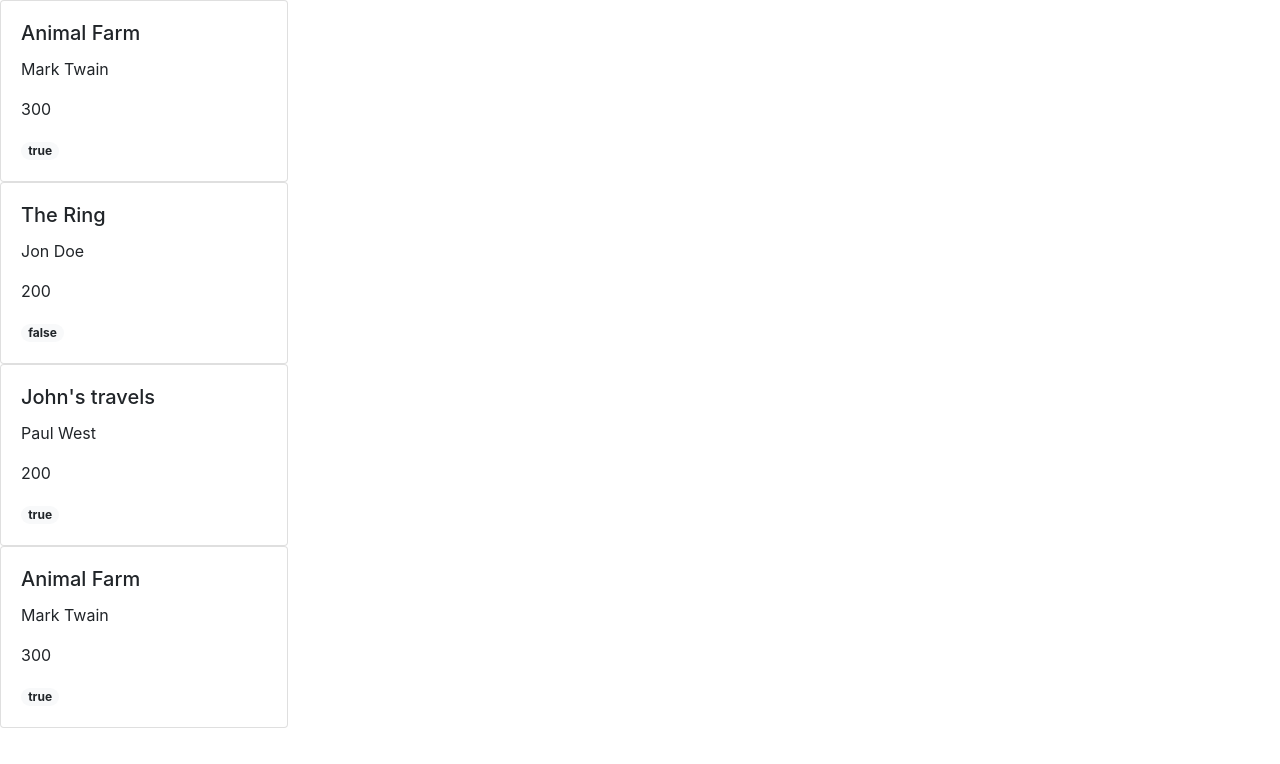
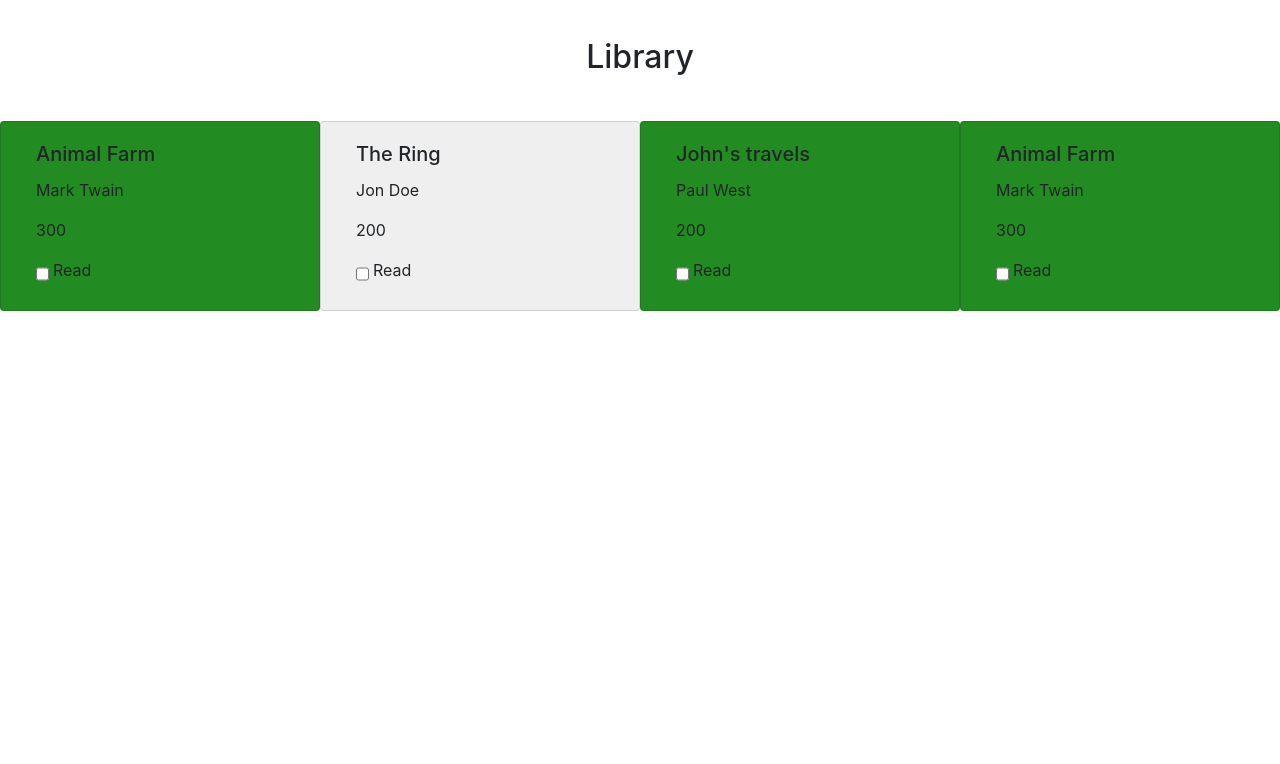
Before and after one commit to SmithVyne/JS-Library-Project, a plain HTML site: page index.html in a window 1280 px wide. Drawn offline with nearby package versions, Linux system fonts and the light colour scheme.

Commit message:
Style rendered books based on read status

```diff
--- a/index.html
+++ b/index.html
@@ -4,9 +4,18 @@
   <meta charset="UTF-8">
   <meta name="viewport" content="width=device-width, initial-scale=1.0">
   <link rel="stylesheet" href="https://stackpath.bootstrapcdn.com/bootstrap/4.5.2/css/bootstrap.min.css" integrity="sha384-JcKb8q3iqJ61gNV9KGb8thSsNjpSL0n8PARn9HuZOnIxN0hoP+VmmDGMN5t9UJ0Z" crossorigin="anonymous">
+  <link rel="stylesheet" href="./style.css" />
   <title>JS-Library-Project</title>
 </head>
 <body>
-  <script src="script.js"></script>
+  <section class="container-fluid">
+    <header>
+      <h2>Library</h2>
+    </header>
+    <div class="book-container row"></div>
+  </section>
+
+  <div></div>
+  <script src="./script.js"></script>
 </body>
 </html>
--- a/script.js
+++ b/script.js
@@ -41,24 +41,33 @@ function addBook(title, author, pages, read) {
 
 addBook('Animal Farm', 'Mark Twain', 300, true)
 
-let displayBooks = function(library) {
-  let bookCard = document.createElement("div");
-  let container = document.createElement("div");
-  document.querySelector('body').appendChild(bookCard);
+const displayBooks = function(library) {
+  let bookContainer = document.querySelector(".book-container");
+    let card = document.getElementById('#card');
+
     for (let book of library) {
-    console.log(book)
-    bookCard.innerHTML += `
-    <div class="card" style="width: 18rem;">
+      bookContainer.innerHTML += `
+      <div class="card my-2 col-xl-3 col-lg-4 col-sm-12 col-md-6 ${toggleCardColor(book, card)}" id="card">
         <div class="card-body">
           <h5 class="card-title book-title">${book.title}</h5>
           <p class="card-text book-author">${book.author}</p>
           <p class="card-text book-pages">${book.pages}</p>
-      <span class="badge badge-pill badge-light">${book.read}</span>
+          <p class="card-text d-flex">
+            <input type="checkbox" class="mr-1" id="cardCheck" />
+            <span class="pb-2">Read</span>
+          </p>
         </div>
       </div>`
     }
 }
 
+const toggleCardColor = (book, card) => {
+  if(book.read) {
+    return 'read-book';
+  }
+}
+
+
 
 console.log(library)
 displayBooks(library)
--- a/style.css
+++ b/style.css
@@ -0,0 +1,35 @@
+* {
+  padding: 0;
+  margin: 0;
+  box-sizing: border-box;
+}
+
+header {
+  text-align: center;
+  margin: 3% auto;
+}
+
+.bookcard {
+  margin: 0 auto;
+  width: 80%;
+  background-color: lightslategray;
+  display: grid;
+  grid-template-columns: 1fr 1fr 1fr;
+  row-gap: 3%;
+  column-gap: 3%;
+}
+
+.card {
+  background-color: #efefef;
+}
+
+.read-book {
+  background-color: forestgreen;
+}
+
+
+@media screen and (max-width:768px) {
+  .bookcard {
+    display: block;
+  }
+}
```
Lines whose indentation alone changed are shown as unchanged.
